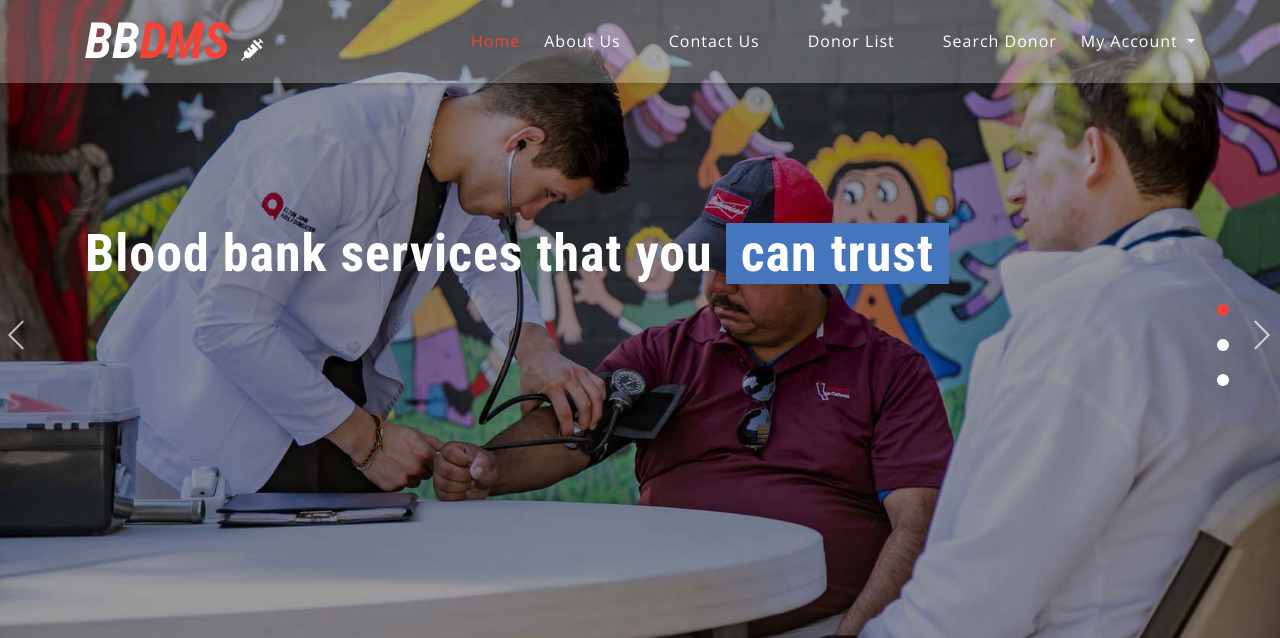
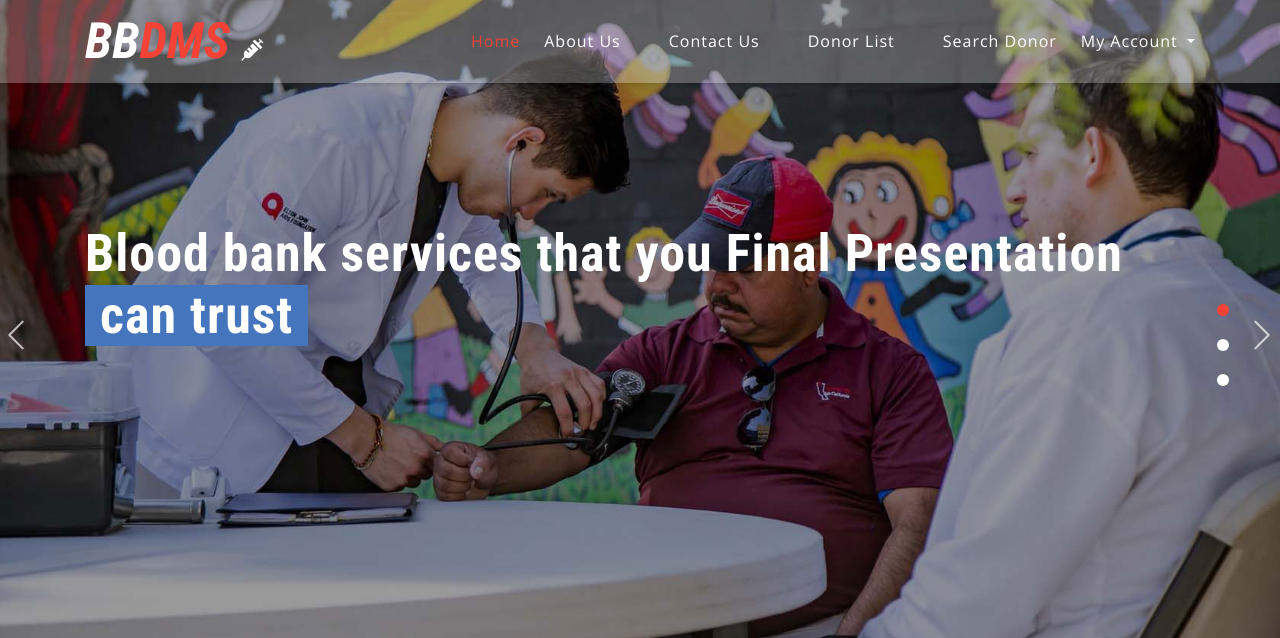
Before and after one commit to Kalana48/Blood, a PHP site: page / in a window 1280 px wide. Shown: the part 57-695 px from the top of the page. Run offline with PHP 8.4, Linux system fonts and the light colour scheme; the visitor is signed in with stand-in values (Sample User, id 1); data that the repository does not hold is empty.

Commit message:
Changes in Main Page

```diff
--- a/index.php
+++ b/index.php
@@ -49,7 +49,7 @@ include('includes/config.php');
 					<div class="banner-top1">
 						<div class="banner-info_agile_w3ls">
 							<div class="container">
-								<h3>Blood bank services that you
+								<h3>Blood bank services that you Final Presentation
 									<span>can trust</span>
 								</h3>
 
```
